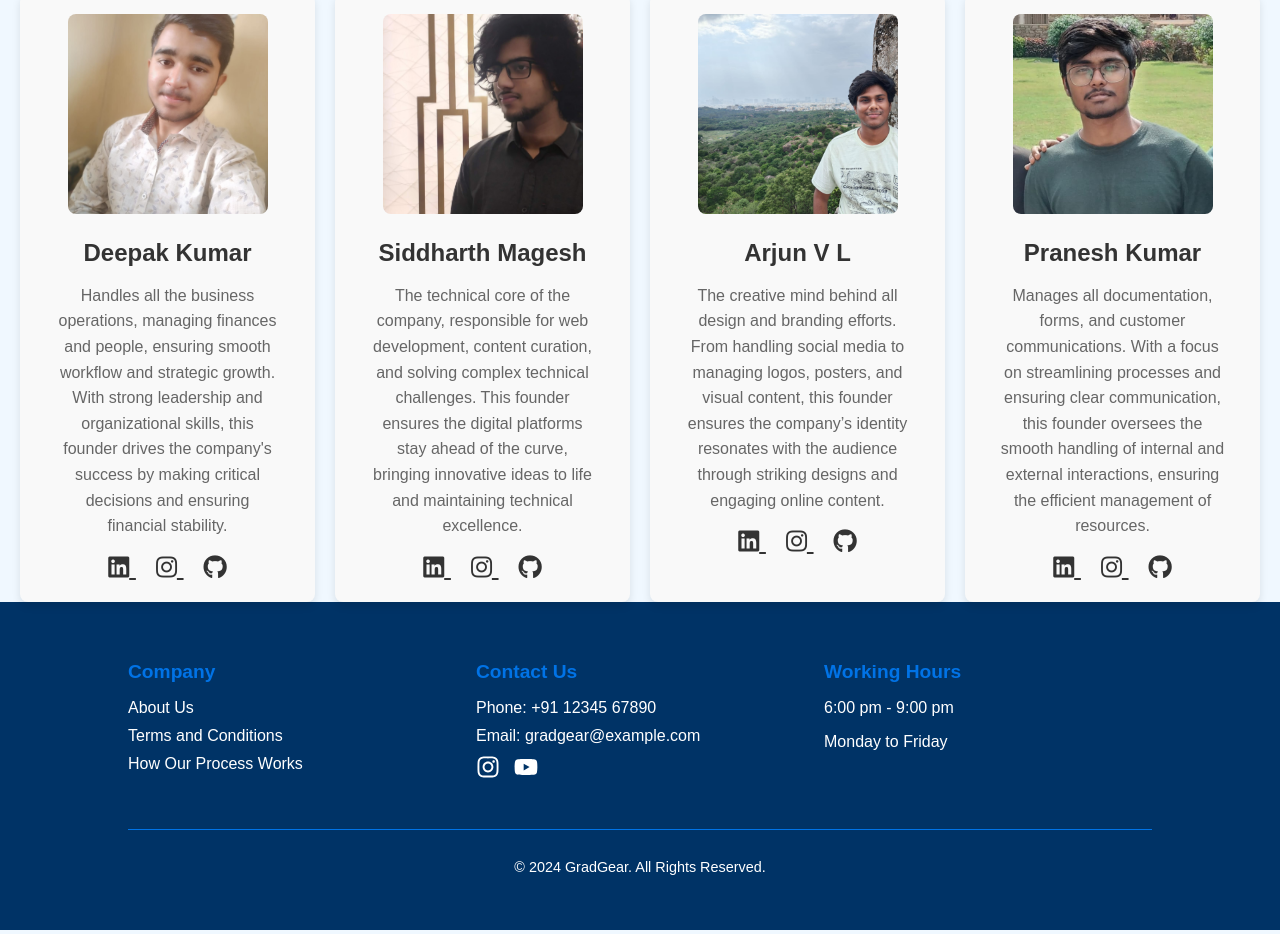
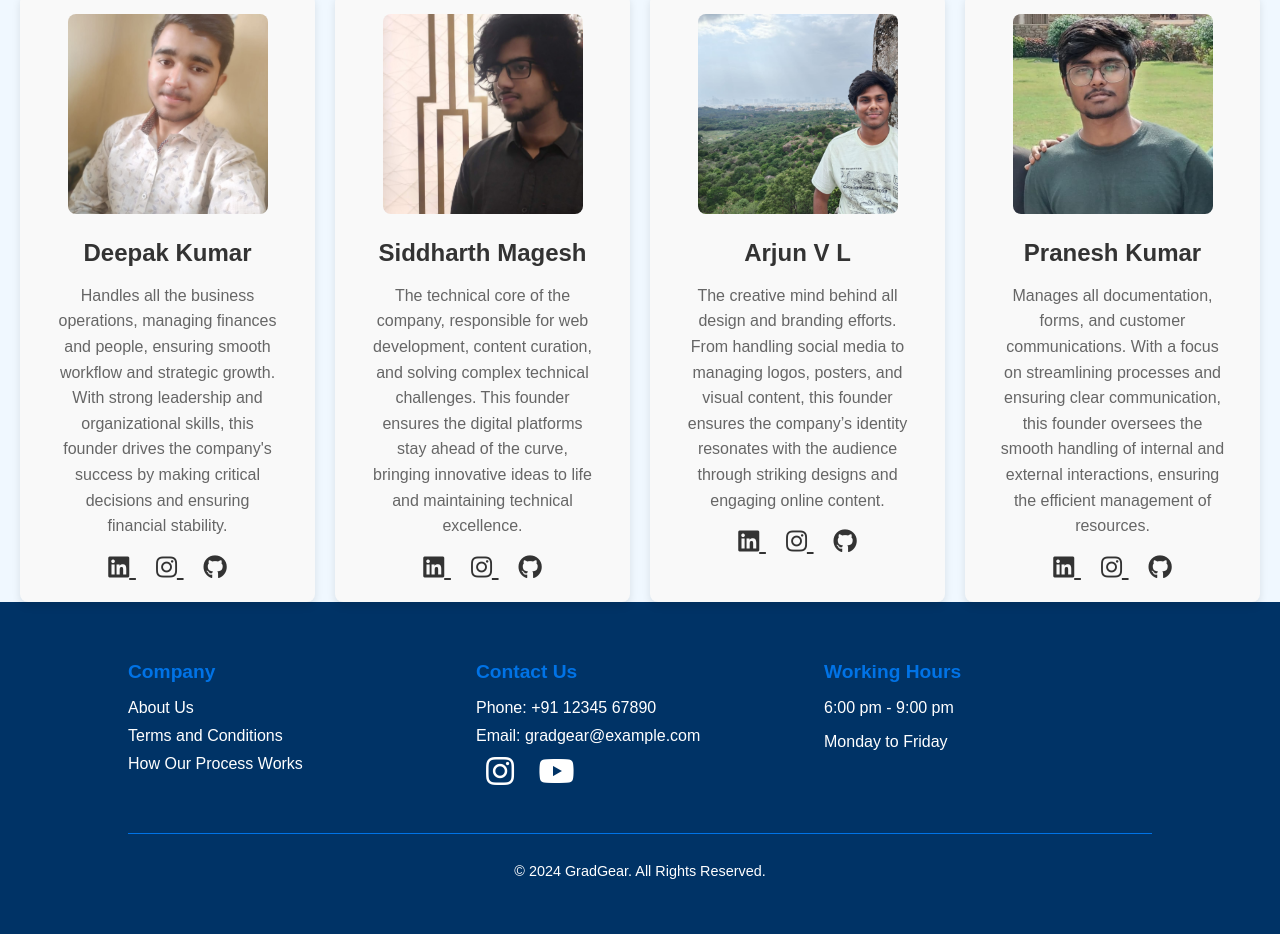
Before and after one commit to Siddharth-magesh/GradGear, a plain HTML site: page index.html in a window 1280 px wide. Shown: the part 3956-4890 px from the top of the page. Drawn offline with Linux system fonts and the light colour scheme.

Commit message:
modified insta endpoints

```diff
--- a/index.html
+++ b/index.html
@@ -270,7 +270,7 @@
                 <i class="fab fa-linkedin"></i>
               </a>
               <a
-                href="https://www.instagram.com/founder2"
+                href="https://www.instagram.com/siddharth_magesh/"
                 target="_blank"
                 title="Instagram"
               >
@@ -392,26 +392,14 @@
             </li>
             <li>
               <a
-                href="https://www.instagram.com/"
+                href="https://www.instagram.com/gradgearofficial/"
                 target="_blank"
                 title="Instagram"
               >
-                <img
-                  src="/logos/instagram-brands-solid.svg"
-                  alt="Instagram"
-                  class="social-icon"
-                />
+                <i class="fab fa-instagram social-icon"></i>
               </a>
-              <a
-                href="https://www.youtube.com/"
-                target="_blank"
-                title="YouTube"
-              >
-                <img
-                  src="/logos/youtube-brands-solid.svg"
-                  alt="YouTube"
-                  class="social-icon"
-                />
+              <a href="#" target="_blank" title="YouTube">
+                <i class="fab fa-youtube social-icon"></i>
               </a>
             </li>
           </ul>
--- a/styles.css
+++ b/styles.css
@@ -283,10 +283,15 @@ footer {
     text-decoration: underline;
   }
 
-  .footer-column .social-icon {
-    width: 24px;
-    height: 24px;
-    margin-right: 10px;
+  .social-icon {
+    font-size: 2rem;  /* Adjust the size of the icons */
+    color: #fff;      /* Color for the icons */
+    margin: 0 10px;   /* Spacing between icons */
+    transition: color 0.3s ease;
+  }
+
+  .social-icon:hover {
+    color: #007bff;  /* Change color on hover */
   }
 
   .footer-bottom {
@@ -295,12 +300,6 @@ footer {
     border-top: 1px solid #0073e6;
     padding-top: 15px;
     font-size: 0.9rem;
-  }
-
-  .social-icon {
-    width: 24px;
-    height: 24px;
-    filter: invert(100%) sepia(0%) saturate(0%) hue-rotate(0deg) brightness(100%) contrast(100%);
   }
 
 /* Section styling */
```
